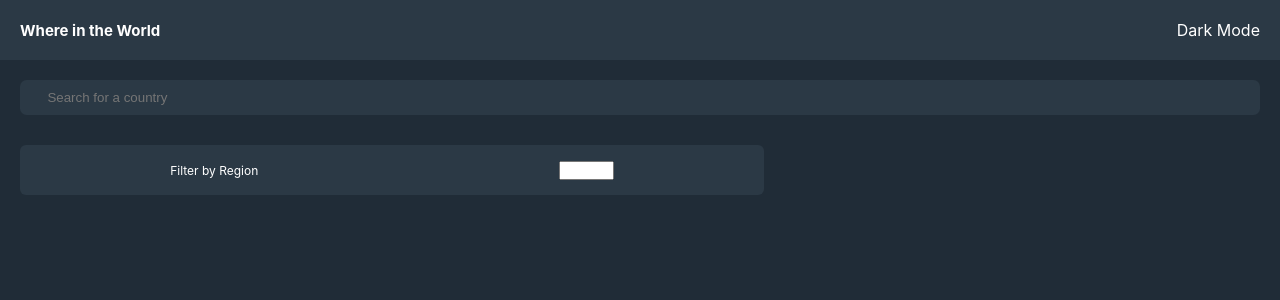
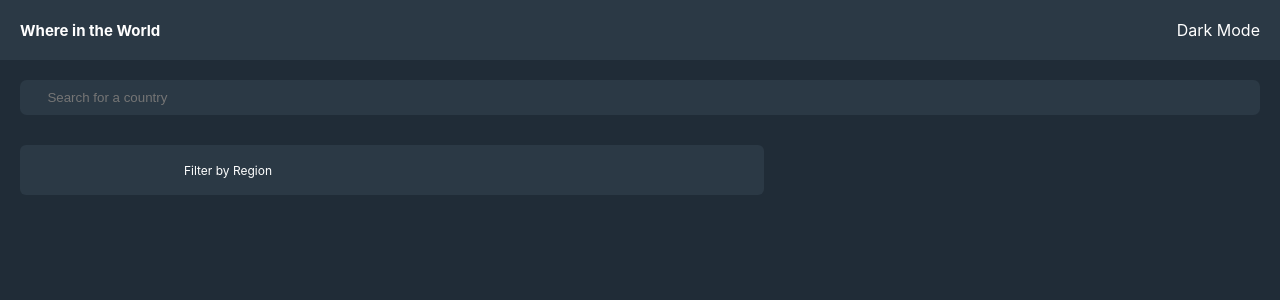
Before and after one commit to tobi-oye/rest-countries-api-with-color-theme-switcher-master, a React (Create React App) app: page / in a window 1280 px wide. Shown: the top 300 px of the page. Built offline with nearby package versions, Linux system fonts and the light colour scheme.

Commit message:
[chore]-Filter Component : Toggling of filter drop down

```diff
--- a/src/Components/Filter/filter.js
+++ b/src/Components/Filter/filter.js
@@ -1,13 +1,37 @@
+import { useState } from "react/cjs/react.development";
 import "../Filter/filter.scss";
+
 const Filter = () => {
+  const [regionClass, setRegionClass] = useState("region");
+
+  const setRegionClassHandler = () => {
+    if (regionClass === "region") {
+      setRegionClass("region-display");
+    } else {
+      setRegionClass("region");
+    }
+  };
   return (
-    <div className="filter-component">
-      <label>Filter by Region</label>
-      <select>
-        <option></option>
-        <option>test 1</option>
-        <option>test 1</option>
-      </select>
+    <div>
+      <div className="filter-component">
+        <link
+          rel="stylesheet"
+          href="https://use.fontawesome.com/releases/v5.15.2/css/all.css"
+          integrity="sha384-vSIIfh2YWi9wW0r9iZe7RJPrKwp6bG+s9QZMoITbCckVJqGCCRhc+ccxNcdpHuYu"
+          crossorigin="anonymous"
+        ></link>
+        <label>Filter by Region</label>
+        <i class="fas fa-caret-down" onClick={setRegionClassHandler}></i>
+      </div>
+
+      <div className={regionClass}>
+        <ul>
+          <li>Africa</li>
+          <li>Africa</li>
+          <li>Africa</li>
+          <li>Africa</li>
+        </ul>
+      </div>
     </div>
   );
 };
```
